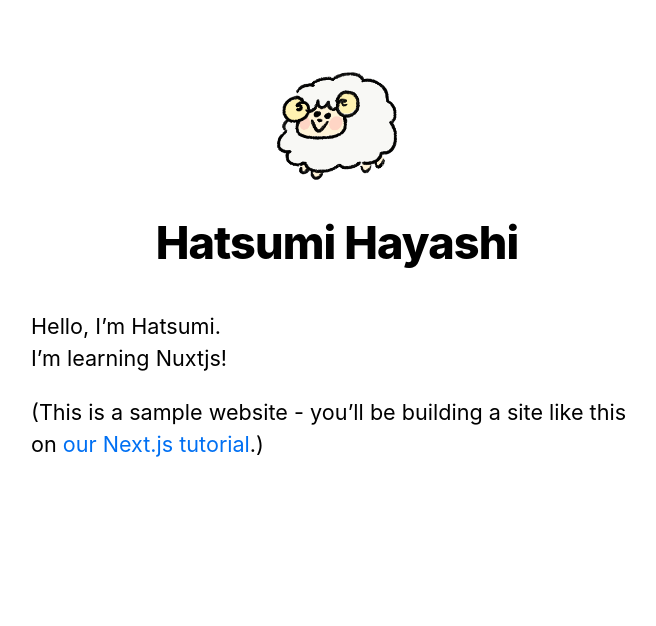
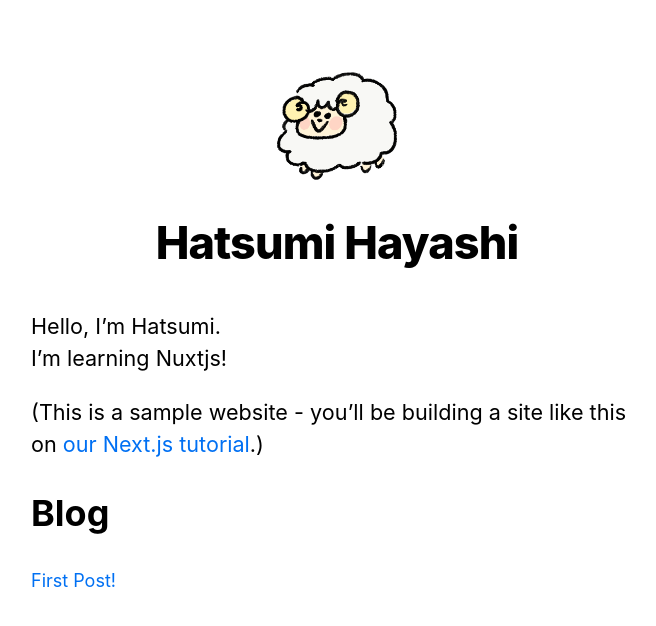
Before and after one commit to hatsumihayashi/next-app, a Next.js app: page / in a window 1280 px wide. Shown: the top 626 px of the page, without its empty margins (303-959 px from the left). Built offline with nearby package versions, Linux system fonts and the light colour scheme.

Commit message:
FirstPageへのリンクがなくなってしまったので足す

```diff
--- a/pages/index.js
+++ b/pages/index.js
@@ -1,4 +1,5 @@
 import Head from "next/head";
+import Link from "next/link";
 import Layout, { siteTitle } from "../components/layout";
 import utilStyles from "../styles/utils.module.css";
 
@@ -19,6 +20,8 @@ export default function Home() {
           <a href="https://nextjs.org/learn">our Next.js tutorial</a>.)
         </p>
       </section>
+      <h1>Blog</h1>
+      <Link href="/posts/first-post">First Post!</Link>
     </Layout>
   );
 }
```
